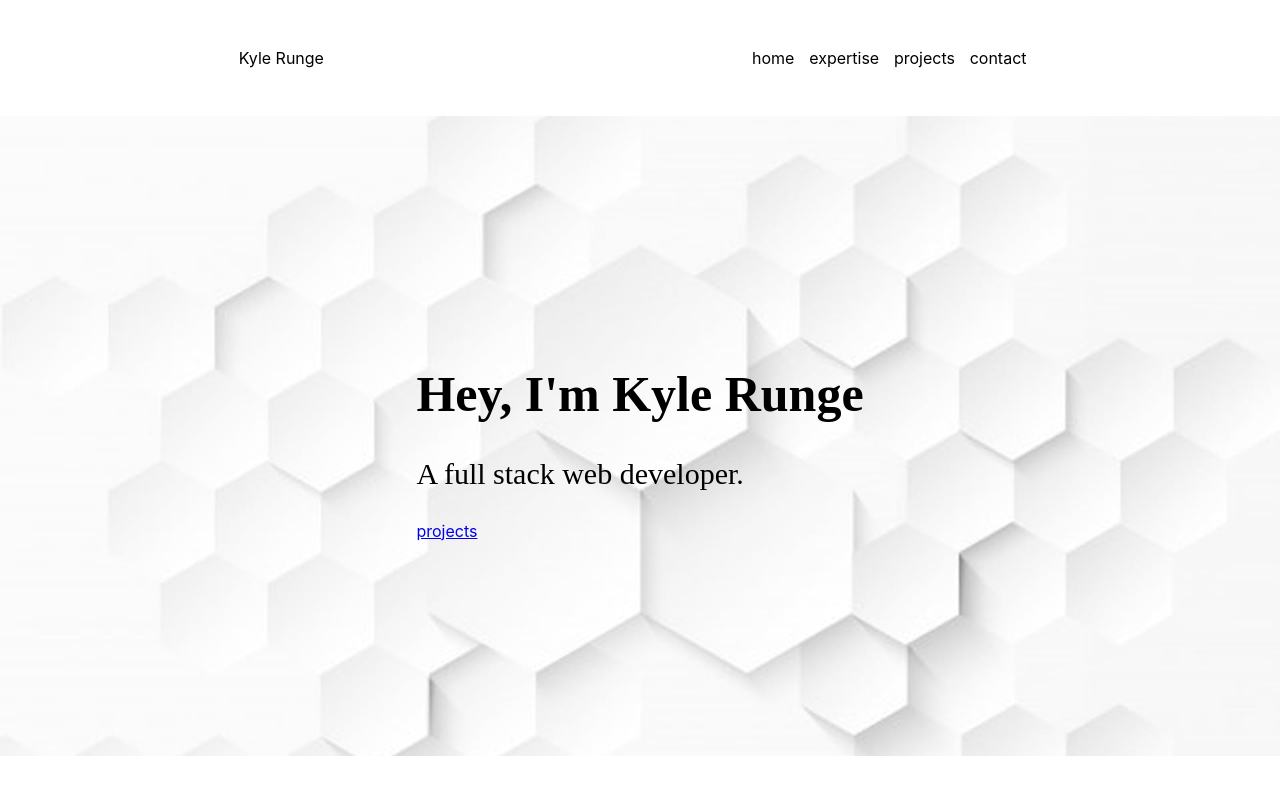
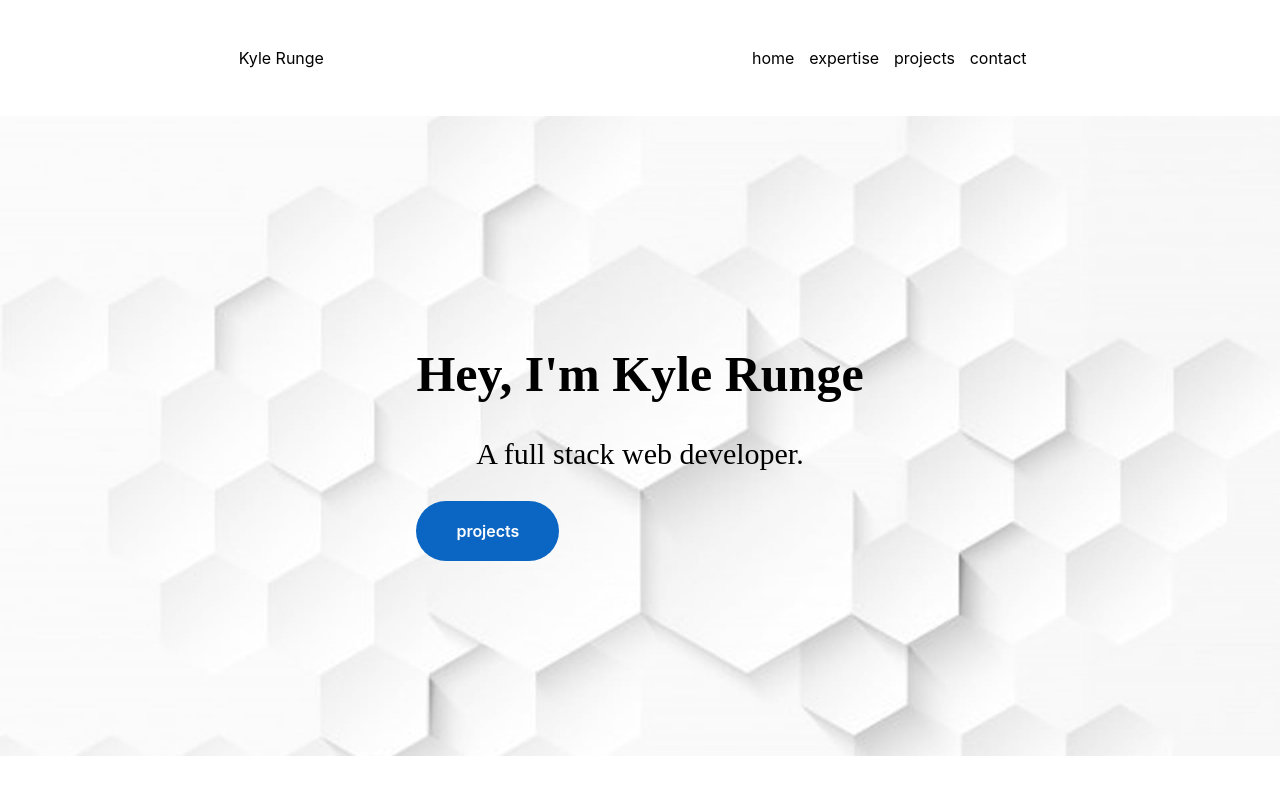
Before and after one commit to krunge1/portfolio_website, a React (Create React App) app in the folder client/: page / in a window 1280 px wide. Shown: the top 800 px of the page. Built offline with nearby package versions, Linux system fonts and the light colour scheme.

Commit message:
project button styling. need centering

```diff
--- a/client/src/styles/Landing.module.css
+++ b/client/src/styles/Landing.module.css
@@ -13,12 +13,58 @@
 
 }
 
+
 .h1{
     font-family: "WensleyDemo";
     font-size: 50px;
+    text-align: center;
 }
 
 .p{
     font-size: 30px;
     font-family: "WensleyDemo";
+    text-align: center;
 }
+
+.link{
+    font-size: 30px;
+    font-family: "WensleyDemo";
+    background-color: rgb(93, 148, 93);
+    padding: 15px 25px;
+    text-decoration: none;
+}
+
+.link {
+    align-items: center;
+    background-color: #0A66C2;
+    border: 0;
+    border-radius: 100px;
+    box-sizing: border-box;
+    color: #ffffff;
+    cursor: pointer;
+    display: inline-flex;
+    font-family: -apple-system, system-ui, system-ui, "Segoe UI", Roboto, "Helvetica Neue", "Fira Sans", Ubuntu, Oxygen, "Oxygen Sans", Cantarell, "Droid Sans", "Apple Color Emoji", "Segoe UI Emoji", "Segoe UI Symbol", "Lucida Grande", Helvetica, Arial, sans-serif;
+    font-size: 16px;
+    font-weight: 600;
+    justify-content: center;
+    line-height: 20px;
+    max-width: 480px;
+    min-height: 60px;
+    min-width: 0px;
+    overflow: hidden;
+    padding: 0px;
+    padding-left: 40px;
+    padding-right: 40px;
+    text-align: center;
+    touch-action: manipulation;
+    transition: background-color 0.167s cubic-bezier(0.4, 0, 0.2, 1) 0s, box-shadow 0.167s cubic-bezier(0.4, 0, 0.2, 1) 0s, color 0.167s cubic-bezier(0.4, 0, 0.2, 1) 0s;
+    user-select: none;
+    -webkit-user-select: none;
+    vertical-align: middle;
+}
+
+.link:hover,
+.link:focus {
+    background-color: #16437E;
+    color: #ffffff;
+}
```
